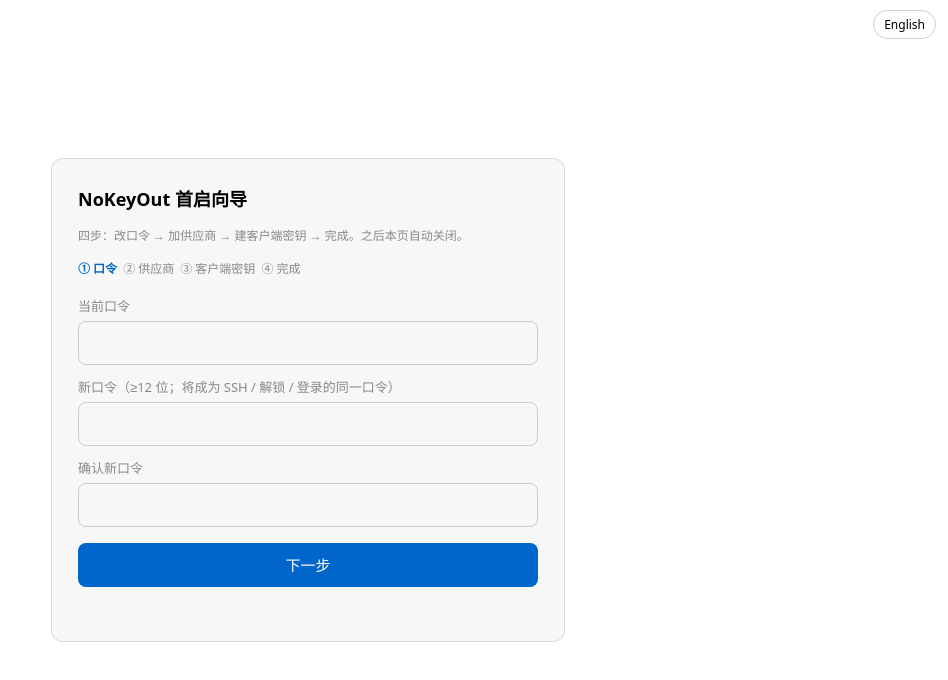
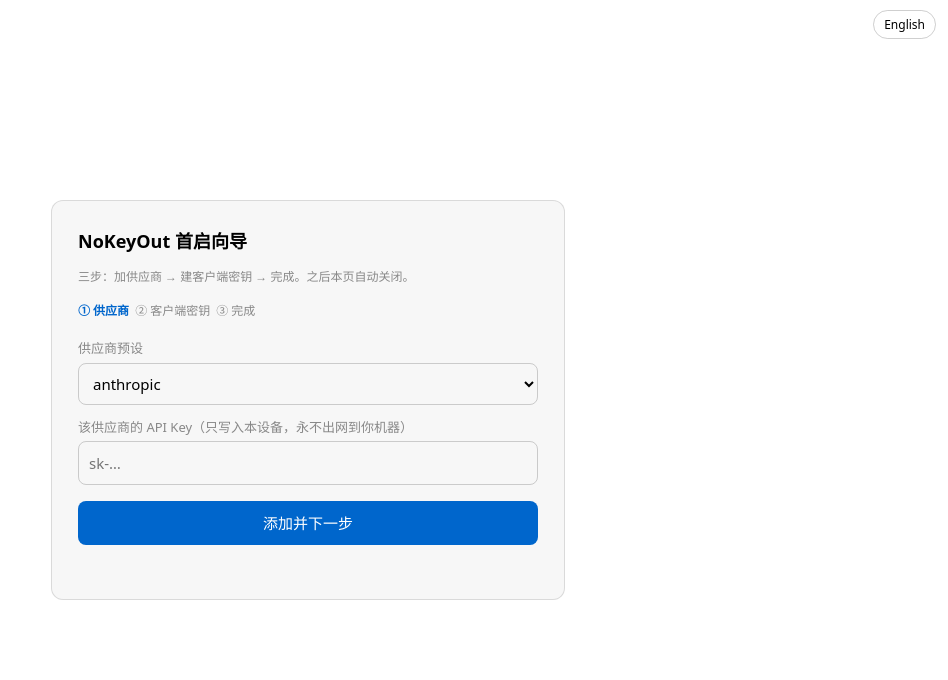
Before and after one commit to Purisky/NoKeyOut, a plain HTML site: page device/panel/web/firstboot.html in a window 1280 px wide. Shown: the whole page, without its empty margins (332-1280 px from the left). Drawn offline with Linux system fonts and the light colour scheme; no server answers.

Commit message:
Remove password step from firstboot and fix screen GPIO perms

```diff
--- a/device/panel/web/firstboot.html
+++ b/device/panel/web/firstboot.html
@@ -37,21 +37,10 @@
 <button class="lang" id="nklang">English</button>
 <form class="card" id="wiz" onsubmit="return false">
   <h1>NoKeyOut 首启向导</h1>
-  <p class="muted">四步：改口令 → 加供应商 → 建客户端密钥 → 完成。之后本页自动关闭。</p>
+  <p class="muted">三步：加供应商 → 建客户端密钥 → 完成。之后本页自动关闭。</p>
   <div class="steps" id="stepsBar">
-    <span data-s="1">① 口令</span><span data-s="2">② 供应商</span><span data-s="3">③ 客户端密钥</span><span data-s="4">④ 完成</span>
+    <span data-s="2">① 供应商</span><span data-s="3">② 客户端密钥</span><span data-s="4">③ 完成</span>
   </div>
-
-  <section id="s1">
-    <label>当前口令</label>
-    <input id="old" type="password" autocomplete="current-password">
-    <label>新口令（≥12 位；将成为 SSH / 解锁 / 登录的同一口令）</label>
-    <input id="new" type="password" autocomplete="new-password">
-    <label>确认新口令</label>
-    <input id="new2" type="password" autocomplete="new-password">
-    <button id="b1">下一步</button>
-    <div class="err" id="e1"></div>
-  </section>
 
   <section id="s2" class="hide">
     <label>供应商预设</label>
@@ -92,8 +81,9 @@ const NK = { lang: 'zh' };
 NK.I18N = {
   "NoKeyOut · 首启向导": "NoKeyOut · First boot",
   "NoKeyOut 首启向导": "NoKeyOut first boot",
-  "四步：改口令 → 加供应商 → 建客户端密钥 → 完成。之后本页自动关闭。":
-    "Four steps: password → provider → client key → done. This page then closes by itself.",
+  "三步：加供应商 → 建客户端密钥 → 完成。之后本页自动关闭。":
+    "Three steps: provider → client key → done. This page then closes by itself.",
+  "① 供应商": "① Provider", "② 客户端密钥": "② Client key", "③ 完成": "③ Done",
   "① 口令": "① Password", "② 供应商": "② Provider", "③ 客户端密钥": "③ Client key", "④ 完成": "④ Done",
   "当前口令": "Current password",
   "新口令（≥12 位；将成为 SSH / 解锁 / 登录的同一口令）":
@@ -158,7 +148,7 @@ NK.switchLang = async () => {
 const $ = s => document.querySelector(s);
 const err = (id, m) => { $(id).textContent = m || ''; };
 function show(n) {
-  [1,2,3,4].forEach(i => $('#s'+i).classList.toggle('hide', i !== n));
+  [2,3,4].forEach(i => $('#s'+i).classList.toggle('hide', i !== n));
   document.querySelectorAll('#stepsBar span').forEach(s =>
     s.classList.toggle('on', +s.dataset.s === n));
 }
@@ -168,15 +158,6 @@ async function post(path, body) {
   let j = {}; try { j = await r.json(); } catch {}
   return { ok: r.ok, j };
 }
-$('#b1').onclick = async () => {
-  err('#e1'); const a = old.value, b = document.getElementById('new').value;
-  if (!a || !b) return err('#e1', NK.t('两项都填'));
-  if (b !== new2.value) return err('#e1', NK.t('两次新口令不一致'));
-  if (b.length < 12) return err('#e1', NK.t('新口令至少 12 位'));
-  const { ok, j } = await post('/api/firstboot/password', { old: a, new: b });
-  if (!ok) return err('#e1', j.error || NK.t('失败'));
-  show(2);
-};
 $('#b2').onclick = async () => {
   err('#e2'); const p = preset.value, k = pkey.value.trim();
   if (p === 'other') return err('#e2', NK.t('自定义预设请在管理控制台 → Providers 添加'));
@@ -204,7 +185,7 @@ $('#b3').onclick = async () => {
   $('#b3').onclick = () => show(4);
 };
 $('#b4').onclick = async () => { await post('/api/firstboot/done', {}); location.href = '/portal'; };
-show(1);
+show(2);
 </script>
 </body>
 </html>
```
Also changed, not shown: 5 other files.
